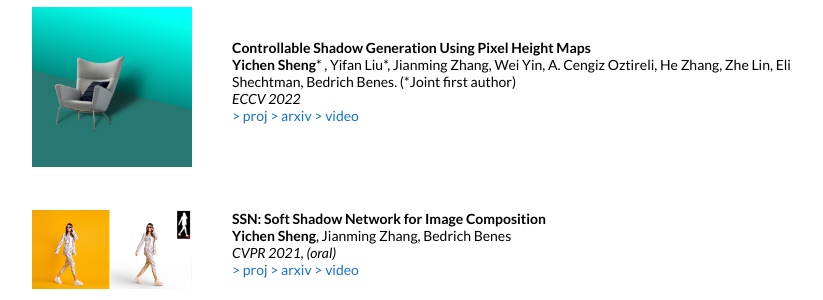
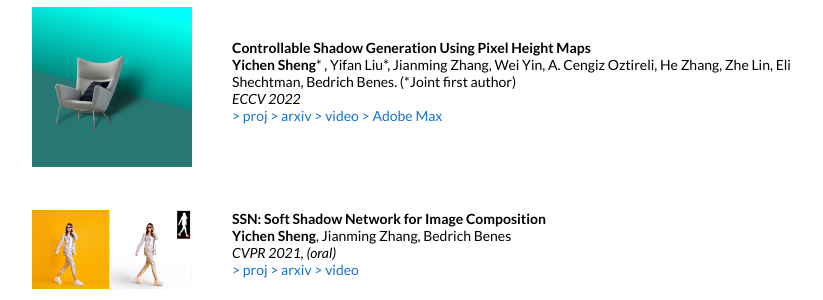
Before and after one commit to ShengCN/ShengCN.github.io, a Jekyll site: the page built from new_website/_posts/research/2022-07-04-SSG.md, in a window 1280 px wide. Shown: the part 411-711 px from the top of the page, without its empty margins (228-1051 px from the left). Built offline with Jekyll 4.4.1, drawn with Linux system fonts in a browser that asks for light colours.

Commit message:
add adobe max

```diff
--- a/new_website/_layouts/default.html
+++ b/new_website/_layouts/default.html
@@ -86,6 +86,9 @@
               {% endif %}
               {% if post.slides %}
               <a href="{{post.slides}}">> slides </a>
+              {% endif %}
+              {% if post.adobe_max %}
+              <a href="{{post.adobe_max}}">> Adobe Max </a>
               {% endif %}
               <p></p>
               {{ post.excerpt }}
--- a/new_website/_posts/research/2022-07-04-SSG.md
+++ b/new_website/_posts/research/2022-07-04-SSG.md
@@ -10,4 +10,5 @@ author: "Yichen Sheng"
 proj: https://shengcn.github.io/SSG/
 arxiv: https://arxiv.org/pdf/2207.05385.pdf
 video: https://youtu.be/_bhTd9GxCBQ
+adobe_max: https://youtu.be/juVihuAY-yk
 ---
```
Also changed, not shown: 2 other files.
